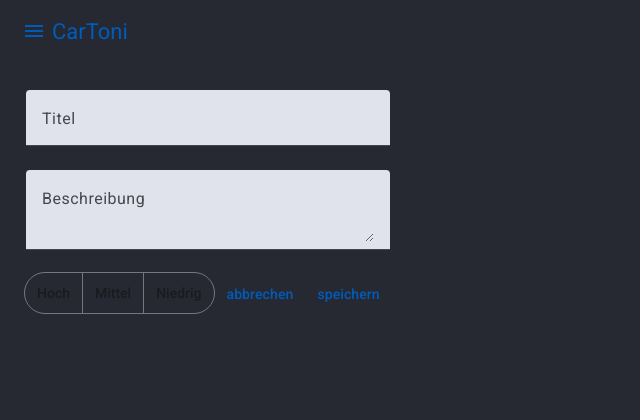
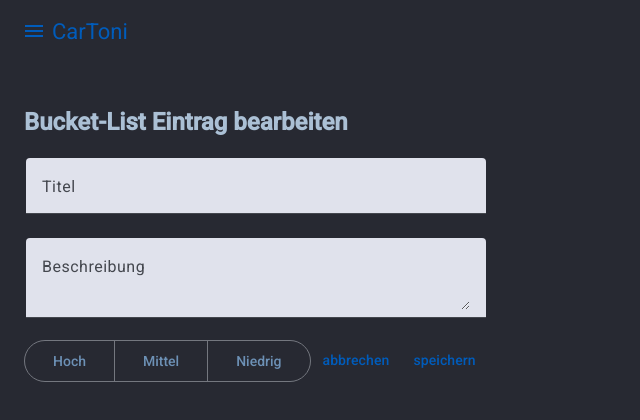
Before and after one commit to CarmenVavra/bucketlist-app, an Angular app: page /bucket-list-item/edit/1 in a window 1280 px wide. Shown: the top 420 px of the page, without its empty margins (0-640 px from the left). Built offline with nearby package versions, Linux system fonts and the light colour scheme; no server answers; sample sign-in values are in the browser's storage.

Commit message:
fix: styles for mat-button-toggle

```diff
--- a/src/app/components/bucketlist/private/private-bucket-list/save/create-bucket-list-item/create-bucket-list-item.component.css
+++ b/src/app/components/bucketlist/private/private-bucket-list/save/create-bucket-list-item/create-bucket-list-item.component.css
@@ -8,3 +8,11 @@
   display: block;
   padding: 2px;
 }
+
+.mat-button-toggle-label-content {
+  color: rgb(109, 145, 182) !important;
+}
+
+.mat-button-toggle-appearance-standard.mat-button-toggle-checked {
+  color: #272932 !important;
+}
--- a/src/app/components/bucketlist/private/private-bucket-list/save/create-bucket-list-item/create-bucket-list-item.component.html
+++ b/src/app/components/bucketlist/private/private-bucket-list/save/create-bucket-list-item/create-bucket-list-item.component.html
@@ -1,3 +1,4 @@
+<h2>Bucket-List Eintrag anlegen</h2>
 <form [formGroup]="bucketListForm" (ngSubmit)="onSubmit()">
   <mat-form-field class="form-field">
     <mat-label>Titel</mat-label>
@@ -9,7 +10,8 @@
   </mat-form-field>
   <mat-button-toggle-group name="fontStyle" aria-label="Font Style" formControlName="priorityId">
     @for(prio of priority; track $index){
-    <mat-button-toggle value="{{ prio.id }}">{{ prio.displayName }}</mat-button-toggle>
+    <mat-button-toggle class="mat-button-toggle-label-content" value="{{ prio.id }}">{{ prio.displayName
+      }}</mat-button-toggle>
     }
   </mat-button-toggle-group>
 
--- a/src/app/components/bucketlist/private/private-bucket-list/save/update-bucket-list-item/update-bucket-list-item.component.css
+++ b/src/app/components/bucketlist/private/private-bucket-list/save/update-bucket-list-item/update-bucket-list-item.component.css
@@ -8,3 +8,11 @@
   display: block;
   padding: 2px;
 }
+
+.mat-button-toggle-label-content {
+  color: rgb(109, 145, 182) !important;
+}
+
+.mat-button-toggle-appearance-standard.mat-button-toggle-checked {
+  color: #272932 !important;
+}
--- a/src/app/components/bucketlist/private/private-bucket-list/save/update-bucket-list-item/update-bucket-list-item.component.html
+++ b/src/app/components/bucketlist/private/private-bucket-list/save/update-bucket-list-item/update-bucket-list-item.component.html
@@ -1,3 +1,4 @@
+<h2>Bucket-List Eintrag bearbeiten</h2>
 <form [formGroup]="bucketListForm" (ngSubmit)="onSubmit()">
   <mat-form-field class="form-field">
     <mat-label>Titel</mat-label>
@@ -9,7 +10,8 @@
   </mat-form-field>
   <mat-button-toggle-group name="fontStyle" aria-label="Font Style" formControlName="priorityId">
     @for(prio of priority; track $index){
-    <mat-button-toggle value="{{ prio.id }}">{{ prio.displayName }}</mat-button-toggle>
+    <mat-button-toggle class="mat-button-toggle-label-content" value="{{ prio.id }}">{{ prio.displayName
+      }}</mat-button-toggle>
     }
   </mat-button-toggle-group>
   <mat-action-row>
--- a/src/app/components/bucketlist/private/private-fantasies/private-fantasies.component.html
+++ /dev/null
@@ -1 +0,0 @@
-<p>private-fantasies works!</p>
--- a/src/app/components/bucketlist/public/public-fantasies/public-fantasies.component.html
+++ /dev/null
@@ -1 +0,0 @@
-<p>public-fantasies works!</p>
--- a/src/app/components/fantasies/private/save/create-fantasy-item/create-fantasy-item.component.html
+++ b/src/app/components/fantasies/private/save/create-fantasy-item/create-fantasy-item.component.html
@@ -1 +1,2 @@
+<h2>Fantasie Eintrag anlegen</h2>
 <app-simple-title-text-form (submitAction)="submit($event)" (cancelAction)="cancel()"></app-simple-title-text-form>
--- a/src/app/components/fantasies/private/save/update-fantasy-item/update-fantasy-item.component.html
+++ b/src/app/components/fantasies/private/save/update-fantasy-item/update-fantasy-item.component.html
@@ -1,3 +1,4 @@
+<h2>Fantasie Eintrag bearbeiten</h2>
 @if('' != fantasyItem().title){
 <app-simple-title-text-form [title]="fantasyItem().title" [text]="fantasyItem().description"
   (submitAction)="submit($event)" (cancelAction)="cancel()"></app-simple-title-text-form>
```
Also changed, not shown: src/app/components/bucketlist/private/private-fantasies/private-fantasies.component.ts (deleted, +0 -11 lines), src/app/components/bucketlist/public/public-fantasies/public-fantasies.component.ts (deleted, +0 -11 lines), src/app/components/bucketlist/private/private-fantasies/private-fantasies.component.css (deleted), src/app/components/bucketlist/public/public-fantasies/public-fantasies.component.css (deleted), 2 other files (tests, documents, lock files or other folders).
